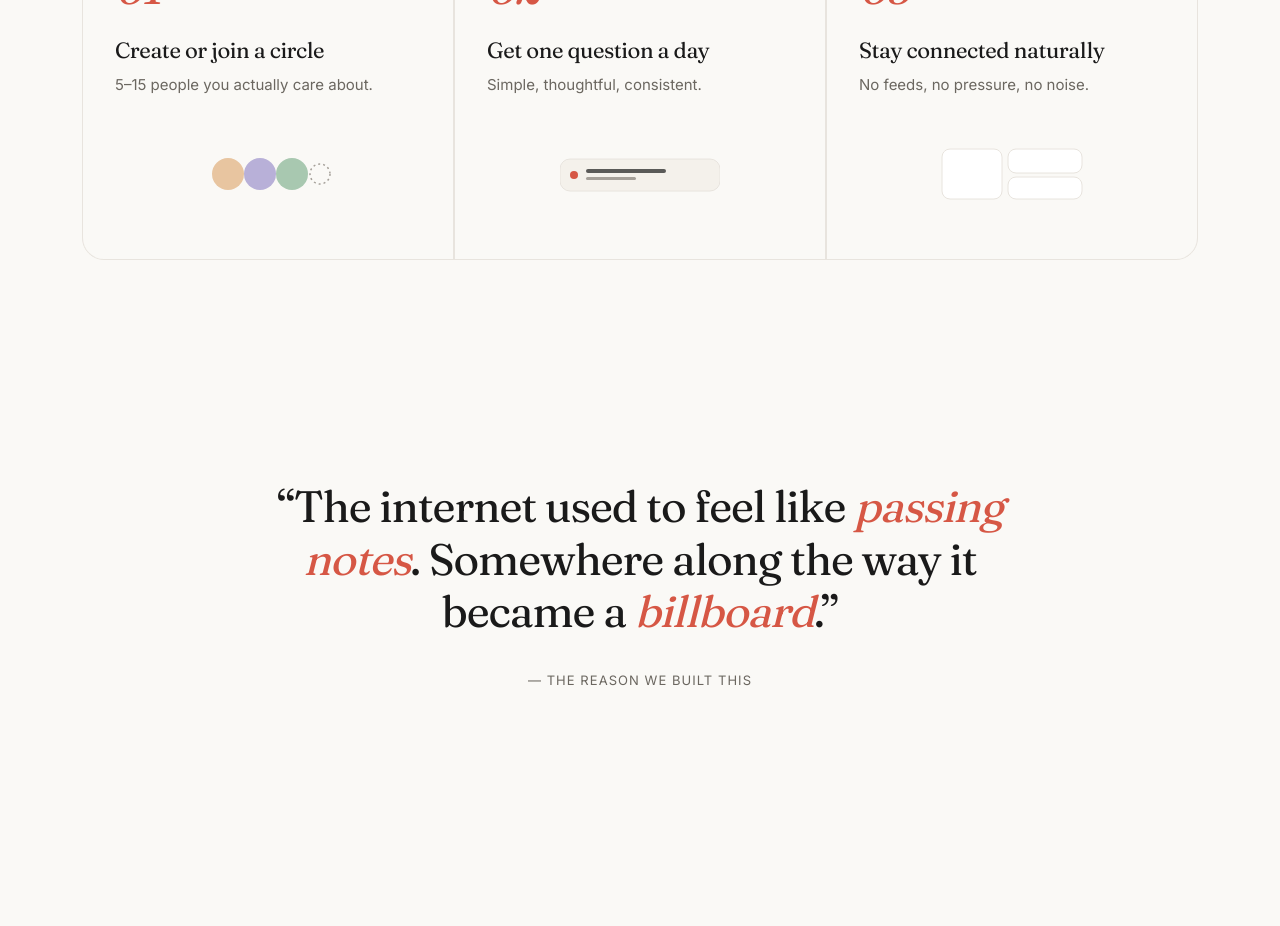
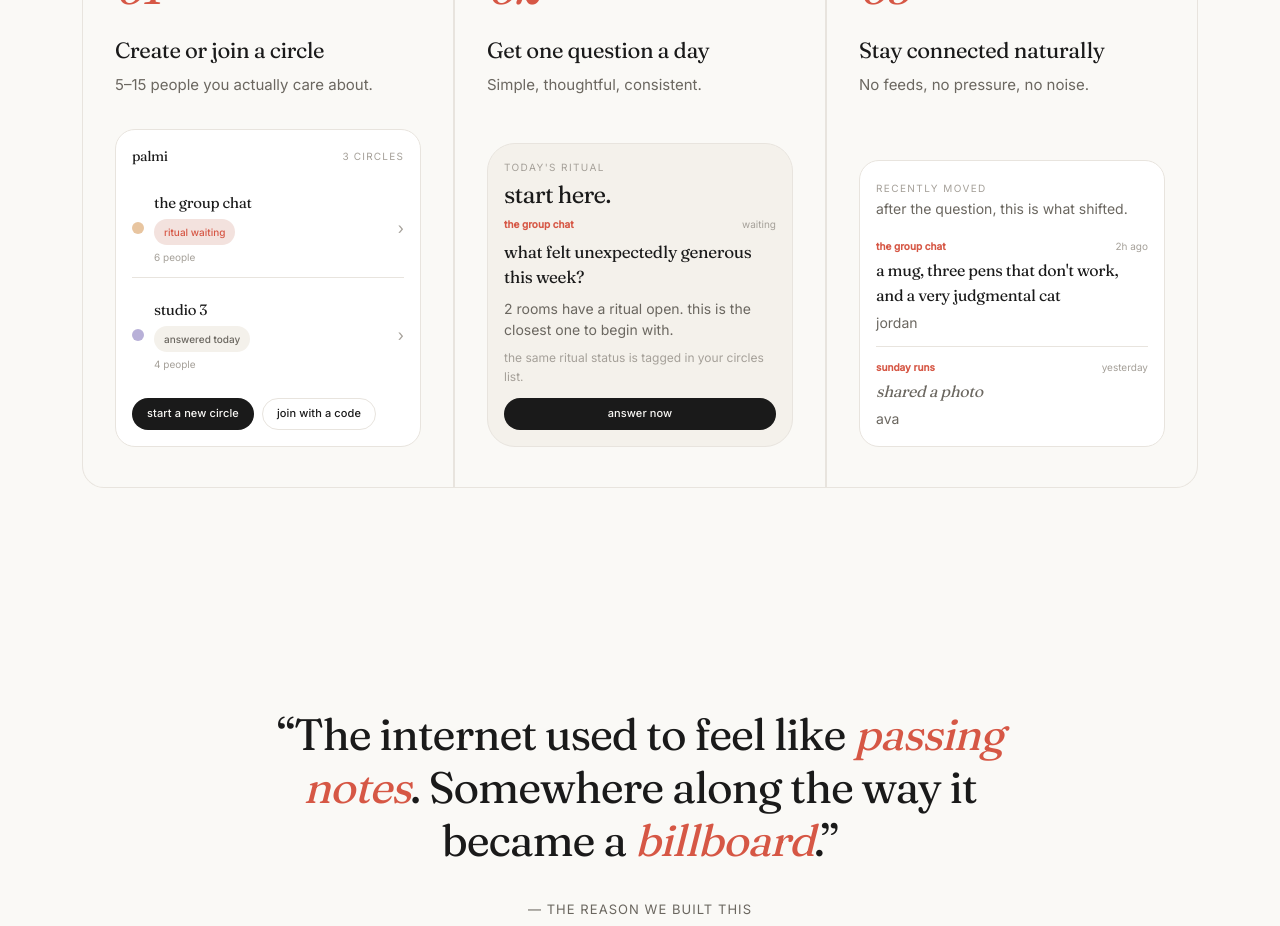
Before and after one commit to brandononchain/palmi, a Next.js app in the folder apps/web/: page / in a window 1280 px wide. Shown: the part 2080-3006 px from the top of the page. Built offline with nearby package versions, Linux system fonts and the light colour scheme; no server answers.

Commit message:
feat: refine landing step previews

```diff
--- a/apps/web/app/globals.css
+++ b/apps/web/app/globals.css
@@ -970,10 +970,297 @@ h2 em {
 }
 .how-viz {
   margin-top: 32px;
-  height: 90px;
-  display: flex;
+  min-height: 182px;
+  display: flex;
+  align-items: flex-end;
+}
+
+.how-preview {
+  width: 100%;
+  border: 1px solid var(--border);
+  border-radius: 20px;
+  padding: 15px 16px 16px;
+}
+
+.how-preview-circles {
+  background: #fff;
+  display: flex;
+  flex-direction: column;
+  gap: 12px;
+}
+
+.how-preview-topline {
+  display: flex;
+  justify-content: space-between;
+  align-items: center;
+  gap: 12px;
+}
+
+.how-preview-wordmark {
+  font-family: var(--font-serif), serif;
+  font-size: 14px;
+  letter-spacing: -0.03em;
+  color: var(--ink);
+}
+
+.how-preview-meta {
+  font-size: 10px;
+  color: var(--ink-faint);
+  text-transform: uppercase;
+  letter-spacing: 0.12em;
+}
+
+.how-circle-list {
+  display: flex;
+  flex-direction: column;
+  gap: 8px;
+}
+
+.how-circle-row {
+  display: grid;
+  grid-template-columns: 12px minmax(0, 1fr) auto;
+  align-items: center;
+  gap: 10px;
+  padding: 12px 0;
+  border-bottom: 1px solid var(--border);
+}
+
+.how-circle-row:last-child {
+  border-bottom: none;
+}
+
+.how-circle-dot {
+  width: 12px;
+  height: 12px;
+  border-radius: 999px;
+}
+
+.how-circle-dot-sand {
+  background: #e8c5a0;
+}
+
+.how-circle-dot-lilac {
+  background: #b8b0d8;
+}
+
+.how-circle-copy {
+  display: flex;
+  flex-direction: column;
+  gap: 4px;
+  min-width: 0;
+}
+
+.how-circle-name {
+  font-family: var(--font-serif), serif;
+  font-size: 15px;
+  letter-spacing: -0.02em;
+  color: var(--ink);
+}
+
+.how-circle-status {
+  display: inline-flex;
+  align-self: flex-start;
+  padding: 5px 10px;
+  border-radius: 999px;
+  font-size: 10px;
+  color: var(--ink-muted);
+  font-weight: 500;
+  background: var(--bg-panel);
+}
+
+.how-circle-status-accent {
+  color: var(--accent);
+  background: #f3e2de;
+}
+
+.how-circle-members {
+  font-size: 10px;
+  color: var(--ink-faint);
+}
+
+.how-circle-arrow {
+  font-size: 16px;
+  line-height: 1;
+  color: var(--ink-faint);
+}
+
+.how-circle-actions {
+  display: flex;
+  flex-wrap: wrap;
+  gap: 8px;
+  padding-top: 2px;
+}
+
+.how-action-pill {
+  display: inline-flex;
   align-items: center;
   justify-content: center;
+  min-height: 32px;
+  padding: 0 14px;
+  border-radius: 999px;
+  border: 1px solid var(--border);
+  background: #fff;
+  color: var(--ink);
+  font-size: 11px;
+  font-weight: 500;
+  letter-spacing: 0.01em;
+}
+
+.how-action-pill-primary {
+  border-color: transparent;
+  background: var(--ink);
+  color: var(--bg);
+}
+
+.how-preview-ritual {
+  background: var(--bg-panel);
+  border-radius: 28px;
+  display: flex;
+  flex-direction: column;
+  gap: 8px;
+}
+
+.how-preview-label {
+  display: block;
+  font-size: 10px;
+  color: var(--ink-faint);
+  text-transform: uppercase;
+  letter-spacing: 0.14em;
+}
+
+.how-preview-title {
+  font-family: var(--font-serif), serif;
+  font-weight: 400;
+  font-size: 24px;
+  line-height: 1.04;
+  letter-spacing: -0.03em;
+  color: var(--ink);
+}
+
+.how-preview-row {
+  display: flex;
+  justify-content: space-between;
+  align-items: center;
+  gap: 8px;
+}
+
+.how-preview-accent {
+  font-size: 10px;
+  color: var(--accent);
+  font-weight: 600;
+}
+
+.how-preview-faint {
+  font-size: 10px;
+  color: var(--ink-faint);
+}
+
+.how-preview-question {
+  font-family: var(--font-serif), serif;
+  font-size: 17px;
+  line-height: 1.45;
+  letter-spacing: -0.02em;
+  color: var(--ink);
+}
+
+.how-preview-note {
+  font-size: 14px;
+  line-height: 1.55;
+  color: var(--ink-muted);
+}
+
+.how-preview-helper {
+  font-size: 12px;
+  line-height: 1.55;
+  color: var(--ink-faint);
+  margin-bottom: 4px;
+}
+
+.how-preview-feed {
+  background: #fff;
+  display: flex;
+  flex-direction: column;
+  gap: 0;
+}
+
+.how-feed-head {
+  display: flex;
+  flex-direction: column;
+  gap: 2px;
+  padding-top: 4px;
+  margin-bottom: 6px;
+}
+
+.how-feed-label {
+  font-size: 10px;
+  color: var(--ink-faint);
+  text-transform: uppercase;
+  letter-spacing: 0.14em;
+}
+
+.how-feed-note {
+  font-size: 14px;
+  line-height: 1.55;
+  color: var(--ink-muted);
+}
+
+.how-feed-item {
+  display: flex;
+  flex-direction: column;
+  gap: 4px;
+  padding: 12px 0;
+  border-bottom: 1px solid var(--border);
+}
+
+.how-feed-item:last-child {
+  padding-bottom: 0;
+  border-bottom: none;
+}
+
+.how-feed-row {
+  display: flex;
+  justify-content: space-between;
+  align-items: center;
+  gap: 10px;
+}
+
+.how-feed-body {
+  font-family: var(--font-serif), serif;
+  font-size: 16px;
+  line-height: 1.55;
+  letter-spacing: -0.02em;
+  color: var(--ink);
+}
+
+.how-feed-body-italic {
+  font-style: italic;
+  color: var(--ink-muted);
+}
+
+.how-feed-author {
+  font-size: 14px;
+  color: var(--ink-muted);
+}
+
+@media (max-width: 960px) {
+  .how-viz {
+    min-height: 168px;
+  }
+}
+
+@media (max-width: 640px) {
+  .how-card {
+    min-height: 0;
+    padding: 32px 24px;
+  }
+
+  .how-viz {
+    min-height: 0;
+  }
+
+  .how-preview-title {
+    font-size: 24px;
+  }
 }
 
 /* QUOTE */
--- a/apps/web/app/page.tsx
+++ b/apps/web/app/page.tsx
@@ -3,6 +3,97 @@ import { LandingViewTracker, TrackedFunnelLink } from './components/FunnelTracki
 import { ScrollEffects } from './components/ScrollEffects';
 
 const WAITLIST_COUNT = process.env.NEXT_PUBLIC_WAITLIST_COUNT ?? '2,847';
+
+function HowCreateCirclePreview() {
+  return (
+    <div className="how-preview how-preview-circles" aria-hidden="true">
+      <div className="how-preview-topline">
+        <span className="how-preview-wordmark">palmi</span>
+        <span className="how-preview-meta">3 circles</span>
+      </div>
+
+      <div className="how-circle-list">
+        <div className="how-circle-row">
+          <span className="how-circle-dot how-circle-dot-sand" />
+          <div className="how-circle-copy">
+            <span className="how-circle-name">the group chat</span>
+            <span className="how-circle-status how-circle-status-accent">ritual waiting</span>
+            <span className="how-circle-members">6 people</span>
+          </div>
+          <span className="how-circle-arrow">›</span>
+        </div>
+
+        <div className="how-circle-row">
+          <span className="how-circle-dot how-circle-dot-lilac" />
+          <div className="how-circle-copy">
+            <span className="how-circle-name">studio 3</span>
+            <span className="how-circle-status">answered today</span>
+            <span className="how-circle-members">4 people</span>
+          </div>
+          <span className="how-circle-arrow">›</span>
+        </div>
+      </div>
+
+      <div className="how-circle-actions">
+        <span className="how-action-pill how-action-pill-primary">start a new circle</span>
+        <span className="how-action-pill">join with a code</span>
+      </div>
+    </div>
+  );
+}
+
+function HowDailyQuestionPreview() {
+  return (
+    <div className="how-preview how-preview-ritual" aria-hidden="true">
+      <span className="how-preview-label">today&apos;s ritual</span>
+      <h3 className="how-preview-title">start here.</h3>
+
+      <div className="how-preview-row">
+        <span className="how-preview-accent">the group chat</span>
+        <span className="how-preview-faint">waiting</span>
+      </div>
+
+      <p className="how-preview-question">what felt unexpectedly generous this week?</p>
+      <p className="how-preview-note">
+        2 rooms have a ritual open. this is the closest one to begin with.
+      </p>
+      <p className="how-preview-helper">the same ritual status is tagged in your circles list.</p>
+
+      <span className="how-action-pill how-action-pill-primary">answer now</span>
+    </div>
+  );
+}
+
+function HowStayConnectedPreview() {
+  return (
+    <div className="how-preview how-preview-feed" aria-hidden="true">
+      <div className="how-feed-head">
+        <span className="how-feed-label">recently moved</span>
+        <span className="how-feed-note">after the question, this is what shifted.</span>
+      </div>
+
+      <div className="how-feed-item">
+        <div className="how-feed-row">
+          <span className="how-preview-accent">the group chat</span>
+          <span className="how-preview-faint">2h ago</span>
+        </div>
+        <p className="how-feed-body">
+          a mug, three pens that don&apos;t work, and a very judgmental cat
+        </p>
+        <span className="how-feed-author">jordan</span>
+      </div>
+
+      <div className="how-feed-item">
+        <div className="how-feed-row">
+          <span className="how-preview-accent">sunday runs</span>
+          <span className="how-preview-faint">yesterday</span>
+        </div>
+        <p className="how-feed-body how-feed-body-italic">shared a photo</p>
+        <span className="how-feed-author">ava</span>
+      </div>
+    </div>
+  );
+}
 
 export default function LandingPage() {
   return (
@@ -365,20 +456,7 @@ export default function LandingPage() {
                 <div className="how-desc">5&ndash;15 people you actually care about.</div>
               </div>
               <div className="how-viz">
-                <svg width="140" height="70" viewBox="0 0 140 70" fill="none">
-                  <circle cx="30" cy="35" r="16" fill="#E8C5A0" />
-                  <circle cx="62" cy="35" r="16" fill="#B8B0D8" />
-                  <circle cx="94" cy="35" r="16" fill="#A8C8B0" />
-                  <circle
-                    cx="122"
-                    cy="35"
-                    r="10"
-                    fill="none"
-                    stroke="#A5A099"
-                    strokeWidth="1.5"
-                    strokeDasharray="2 3"
-                  />
-                </svg>
+                <HowCreateCirclePreview />
               </div>
             </div>
 
@@ -389,21 +467,7 @@ export default function LandingPage() {
                 <div className="how-desc">Simple, thoughtful, consistent.</div>
               </div>
               <div className="how-viz">
-                <svg width="160" height="70" viewBox="0 0 160 70" fill="none">
-                  <rect
-                    x="0"
-                    y="20"
-                    width="160"
-                    height="32"
-                    rx="10"
-                    fill="#F4F1EB"
-                    stroke="#E8E4DE"
-                    strokeWidth="1"
-                  />
-                  <circle cx="14" cy="36" r="4" fill="#D65745" />
-                  <rect x="26" y="30" width="80" height="4" rx="2" fill="#1A1A1A" opacity="0.7" />
-                  <rect x="26" y="38" width="50" height="3" rx="1.5" fill="#A5A099" />
-                </svg>
+                <HowDailyQuestionPreview />
               </div>
             </div>
 
@@ -414,11 +478,7 @@ export default function LandingPage() {
                 <div className="how-desc">No feeds, no pressure, no noise.</div>
               </div>
               <div className="how-viz">
-                <svg width="160" height="70" viewBox="0 0 160 70" fill="none">
-                  <rect x="10" y="10" width="60" height="50" rx="8" fill="#fff" stroke="#E8E4DE" />
-                  <rect x="76" y="10" width="74" height="24" rx="8" fill="#fff" stroke="#E8E4DE" />
-                  <rect x="76" y="38" width="74" height="22" rx="8" fill="#fff" stroke="#E8E4DE" />
-                </svg>
+                <HowStayConnectedPreview />
               </div>
             </div>
           </div>
```
